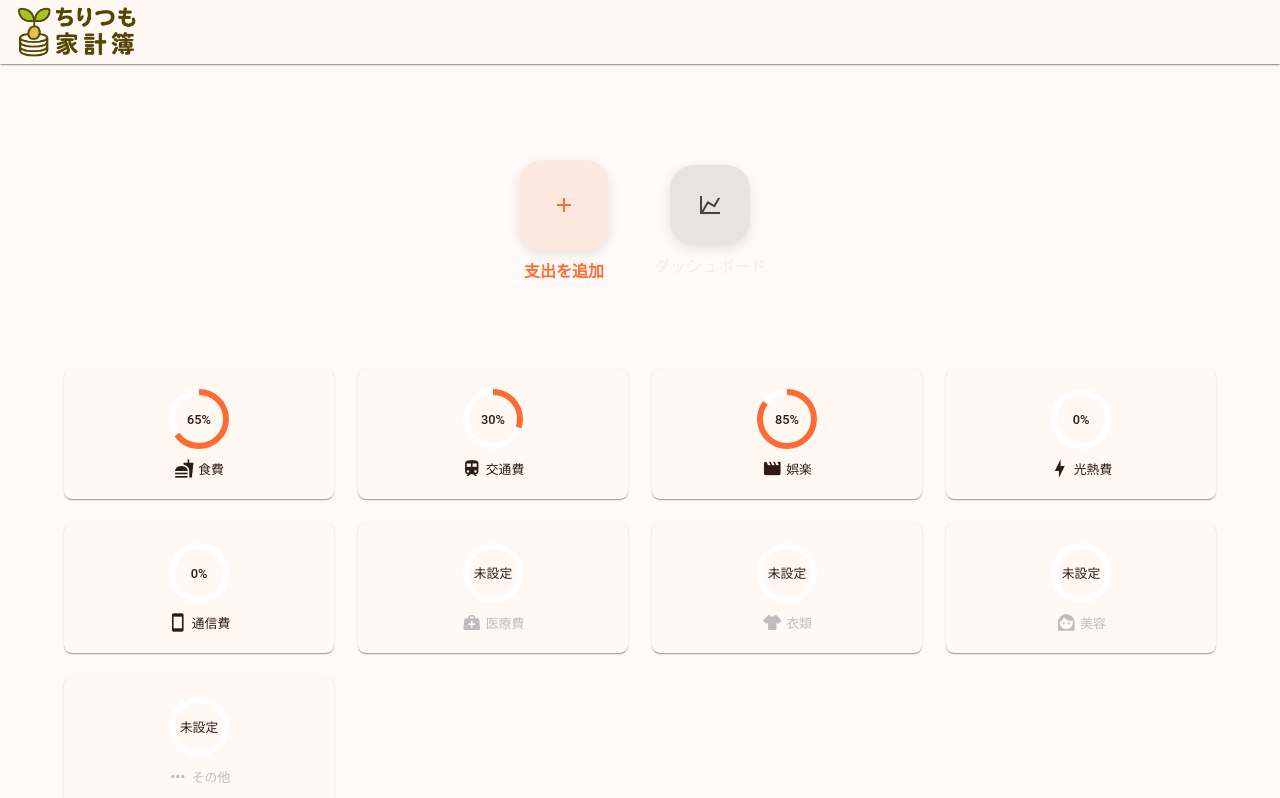
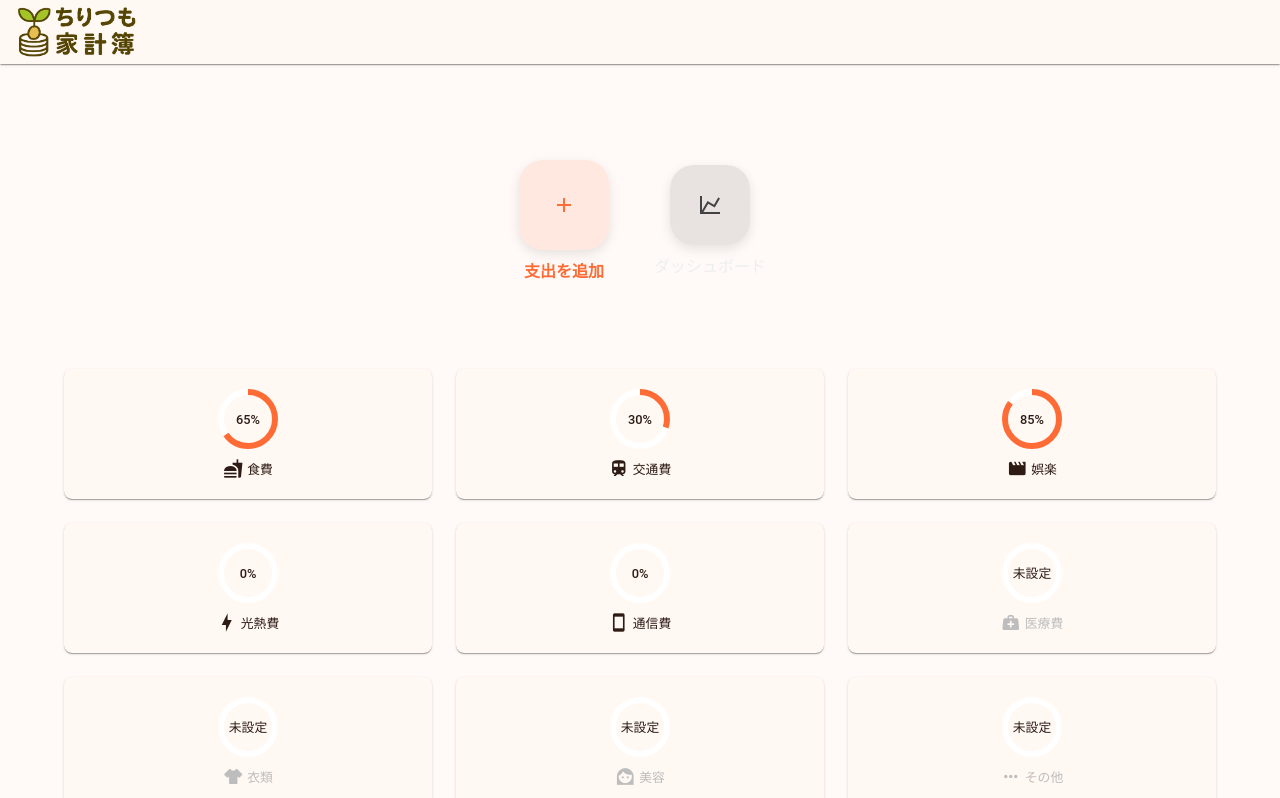
Before and after one commit to ohiaeni/kakeibou, a Nuxt app: page / in a window 1280 px wide. Shown: the top 798 px of the page. Built offline with nearby package versions, Linux system fonts and the light colour scheme.

Commit message:
feat: カテゴリアイテムリストのカラム幅を調整
- カテゴリアイテムリストの表示において、モバイル表示のカラム幅を6から4に変更
- タブレット及びデスクトップ表示のカラム幅を3から4に変更

```diff
--- a/app/components/CategoryItemList.vue
+++ b/app/components/CategoryItemList.vue
@@ -13,11 +13,11 @@ const budgetsWithCategories = computed(() => getAllCategoriesWithBudgets())
       <v-col
         v-for="budgetWithCategory in budgetsWithCategories"
         :key="budgetWithCategory.budget_id"
-        cols="6"
+        cols="4"
         sm="4"
         md="4"
-        lg="3"
-        xl="3"
+        lg="4"
+        xl="4"
       >
         <CategoryItem
           :id="budgetWithCategory.category.category_id"
```
